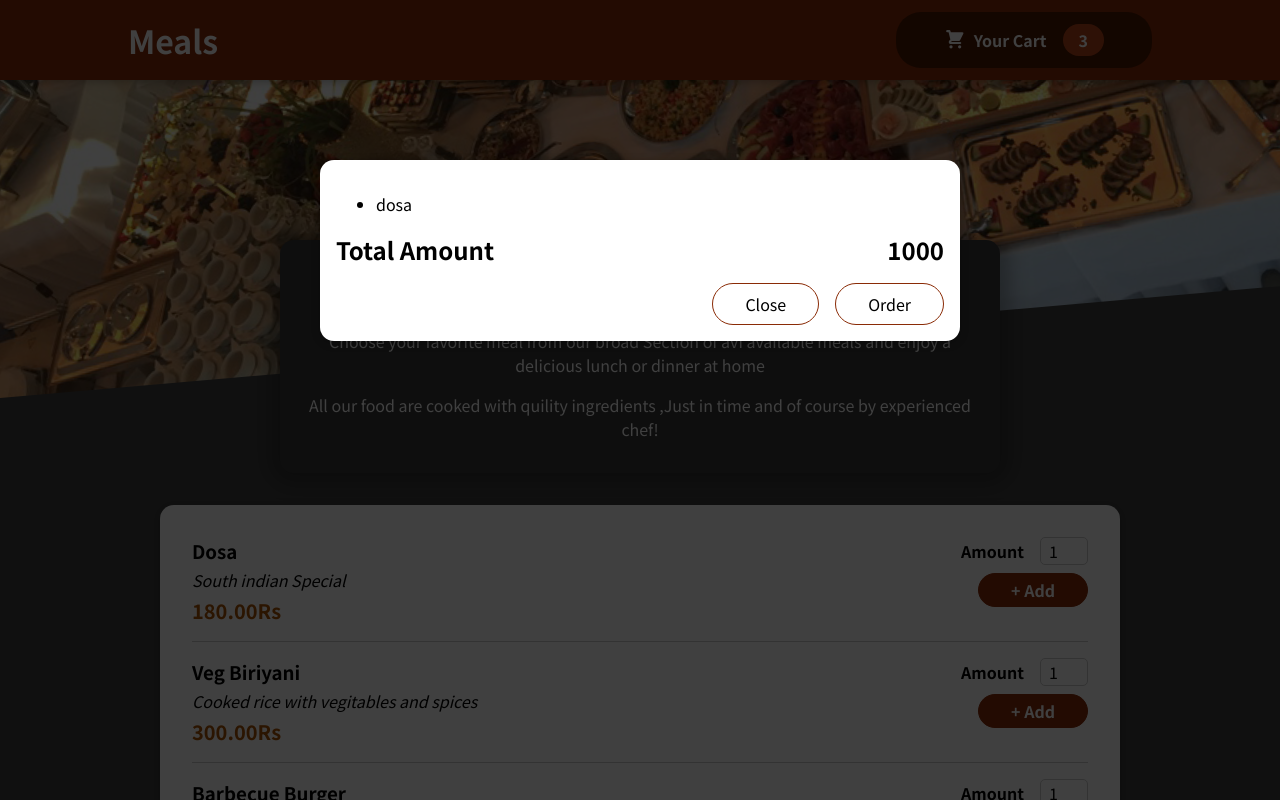
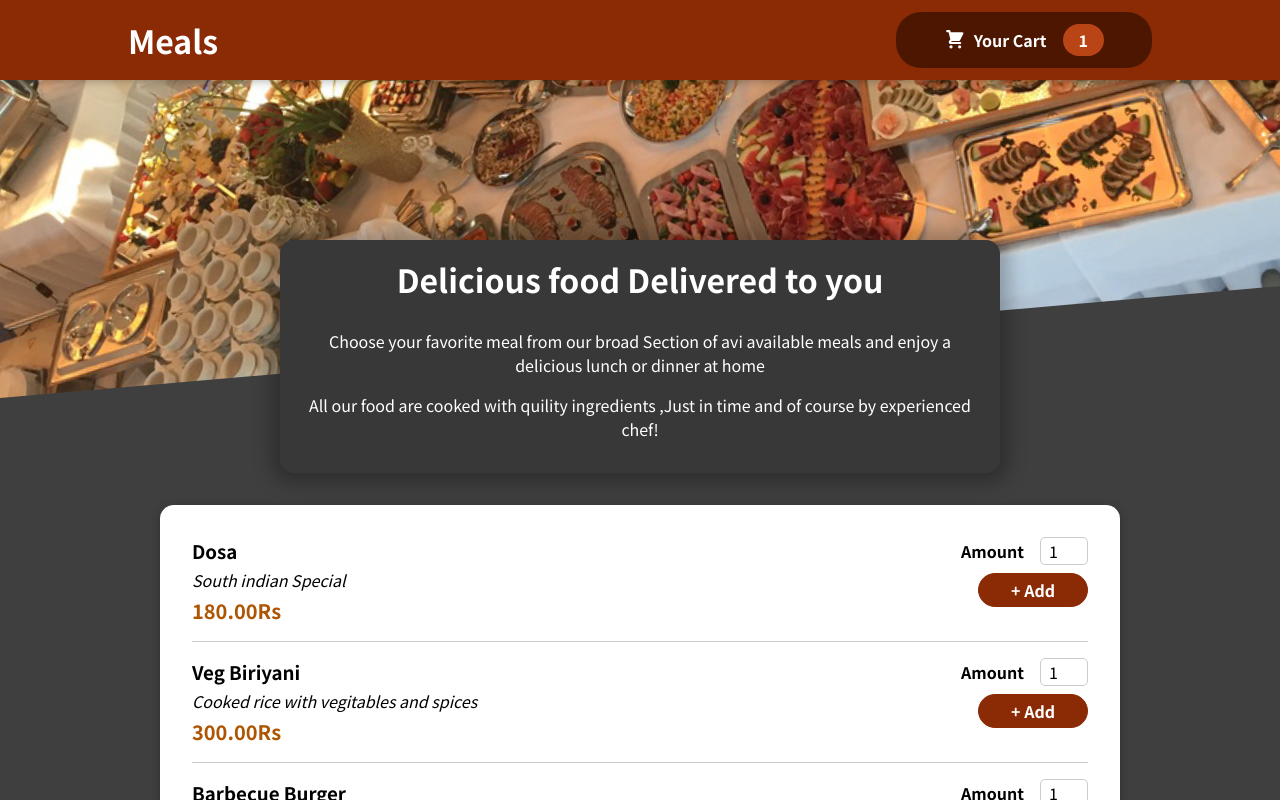
Before and after one commit to RamanAgrawal/Sharpener_projects, a React (Create React App) app in the folder Food-Order-App/: page / in a window 1280 px wide. Shown: the top 800 px of the page. Built offline with nearby package versions, Linux system fonts and the light colour scheme.

Commit message:
Added logics to buttons

```diff
--- a/Food-Order-App/src/App.js
+++ b/Food-Order-App/src/App.js
@@ -1,9 +1,12 @@
 import Header from "./components/Layout/Header";
 import Meals from "./components/Meals/Meals"
 import Cart from "./components/Layout/Cart/Cart";
+import FoodContext from "./FoodContext";
+import { useContext } from "react";
 function App() {
+  const ctx=useContext(FoodContext)
   return (<>
-    <Cart/>
+    {ctx.ShowCart&&<Cart/>}
     <Header/>
     <Meals/>
   </>
--- /dev/null
+++ b/Food-Order-App/src/FoodContext.jsx
@@ -0,0 +1,30 @@
+import React from "react";
+import { useState } from "react";
+const FoodContext = React.createContext({
+    ShowCart: false,
+    ShowCartHandler: () => { },
+    HideCartHandler: () => { }
+})
+
+export const FoodContextProvider = props => {
+
+    const [showCart, setShowCart] = useState(false)
+
+    const ShowCartHandler = () => {
+        setShowCart(true)
+
+    }
+    const HideCartHandler = () => {
+        setShowCart(false)
+
+    }
+    return <FoodContext.Provider value={{
+        ShowCart: showCart,
+        ShowCartHandler: ShowCartHandler,
+        HideCartHandler: HideCartHandler
+
+    }}>{props.children}
+    </FoodContext.Provider>
+}
+
+export default FoodContext
--- a/Food-Order-App/src/components/Layout/Cart/Cart.jsx
+++ b/Food-Order-App/src/components/Layout/Cart/Cart.jsx
@@ -1,9 +1,11 @@
 import classes from './Cart.module.css'
 import Model from '../../UI/Model'
+import { useContext } from 'react'
+import FoodContext from '../../../FoodContext'
 const Cart = props => {
-
+    const foodctx=useContext(FoodContext)
     const cartItems = <ul>{[{ id: 'c1', name: 'dosa', price: 180, amount: 2 }].map(item => (
-        <li>{item.name}</li>
+        <li key={item.id}>{item.name}</li>
     ))}</ul>
     return <Model>
     <div >
@@ -13,7 +15,7 @@ const Cart = props => {
             <span>1000</span>
         </div>
         <div className={classes.actions}>
-            <button >Close</button>
+            <button onClick={()=>{foodctx.HideCartHandler()}}>Close</button>
             <button >Order</button>
         </div>
     </div>
--- a/Food-Order-App/src/components/Layout/Cart/HeaderCartButton.jsx
+++ b/Food-Order-App/src/components/Layout/Cart/HeaderCartButton.jsx
@@ -1,10 +1,10 @@
 import classes from './HeaderCartButton.module.css'
 import CartIcon from './CartIcon'
 const HeaderCartButton=props=>{
-    return <button className={classes.button}>
+    return <button className={classes.button} onClick={props.onClick}>
         <span className={classes.icon}><CartIcon/></span>
         <span>Your Cart</span>
-        <span className={classes.badge}>3</span>
+        <span className={classes.badge}>1</span>
     </button>
 }
 
--- a/Food-Order-App/src/components/Layout/Header.jsx
+++ b/Food-Order-App/src/components/Layout/Header.jsx
@@ -2,13 +2,16 @@ import React from "react";
 import classes from './Header.module.css'
 import meals from '../../assets/meals.jpg'
 import HeaderCartButton from "./Cart/HeaderCartButton";
+import FoodContext from "../../FoodContext";
+import { useContext } from "react";
 
 const Header=()=>{
+    const ctx=useContext(FoodContext)
 return (
 <React.Fragment>
 <header className={classes.header}>
     <h1>Meals</h1>
-    <HeaderCartButton/>
+    <HeaderCartButton onClick={()=>{ctx.ShowCartHandler()}}/>
 </header>
 <div className={classes['main-image']}>
     <img src={meals} />
--- a/Food-Order-App/src/components/UI/Model.jsx
+++ b/Food-Order-App/src/components/UI/Model.jsx
@@ -1,5 +1,5 @@
 import classes from './Model.module.css'
-// import { ReactDOM } from 'react-dom'
+import ReactDOM from 'react-dom'
 import { Fragment } from 'react'
 const Backdrop=props=>{
     return <div className={classes.backdrop}/>
@@ -14,9 +14,9 @@ const portalElement=document.getElementById('over-lay')
 const Model=props=>{
     return <Fragment>
 
-        {/* {ReactDOM.createPortal(<Backdrop/>,document.getElementById('root'))} */}
-          <Backdrop />
-         <ModelOverlay>{props.children}</ModelOverlay>
+        {ReactDOM.createPortal(<Backdrop/>,portalElement)}
+        {ReactDOM.createPortal(<ModelOverlay>{props.children}</ModelOverlay>,portalElement)}
+
     </Fragment>
 }
 export default Model
--- a/Food-Order-App/src/index.js
+++ b/Food-Order-App/src/index.js
@@ -1,6 +1,6 @@
 import ReactDOM from 'react-dom';
-
+import { FoodContextProvider } from './FoodContext';
 import './index.css';
 import App from './App';
 
-ReactDOM.render(<App />, document.getElementById('root'));
+ReactDOM.render(<FoodContextProvider><App /></FoodContextProvider>, document.getElementById('root'));
```
Also changed, not shown: 1 other file (tests, documents, lock files or other folders).
